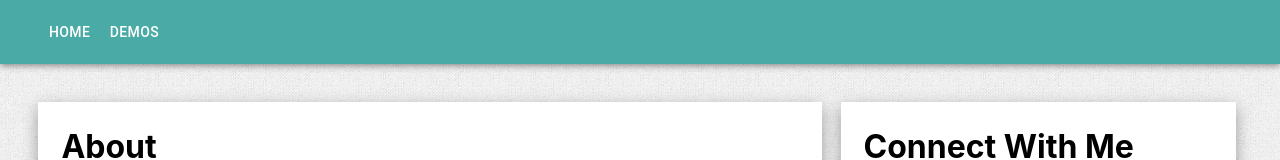
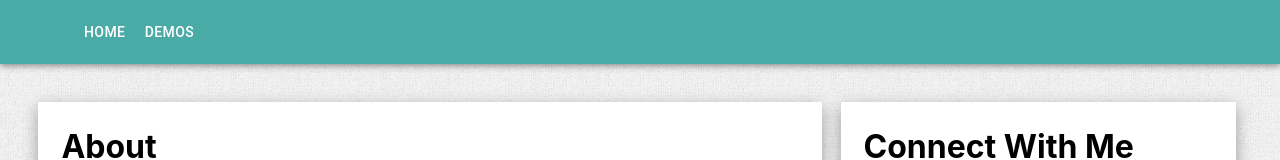
Before and after one commit to wynnblevins/Portfolio, a React (Create React App) app: page / in a window 1280 px wide. Shown: the top 160 px of the page. Built offline with nearby package versions, Linux system fonts and the light colour scheme.

Commit message:
still fixing problems with the navbar

```diff
--- a/src/components/Navbar/Navbar.tsx
+++ b/src/components/Navbar/Navbar.tsx
@@ -20,9 +20,12 @@ const styles = {
     backgroundColor: "#4aaaa5",
     paddingRight: "2%"
   },
-  navbarContainer: {
+  navbarBox: {
     marginLeft: "3%",
     marginRight: "-3%"
+  },
+  container: {
+    margin: "0px 0px 0px 1%"
   }
 }
 
@@ -51,6 +54,7 @@ const NavbarBase = (props: NavbarProps) => {
 
   return (
     <AppBar position="static" className={classes.appBar}>
+      <Container className={classes.container}>
         <Toolbar disableGutters >
           { userIsOnMobile() ? (
             <Box sx={{ flexGrow: 1, display: { xs: 'flex', md: 'none' } }}>
@@ -86,7 +90,7 @@ const NavbarBase = (props: NavbarProps) => {
                 ))}
               </Menu>
             </Box>) : (
-          <Box className={classes.navbarContainer} sx={{ flexGrow: 1, display: { xs: 'none', md: 'flex' } }}>
+            <Box className={classes.navbarBox} sx={{ flexGrow: 1, display: { xs: 'none', md: 'flex' } }}>
               {/* This is the desktop browser toolbar interface */}
               {pages.map((page) => (
                 <Button
@@ -99,6 +103,7 @@ const NavbarBase = (props: NavbarProps) => {
             </Box>
           )}
         </Toolbar>
+      </Container>
     </AppBar>
   );
 }
```
Lines whose indentation alone changed are shown as unchanged.
